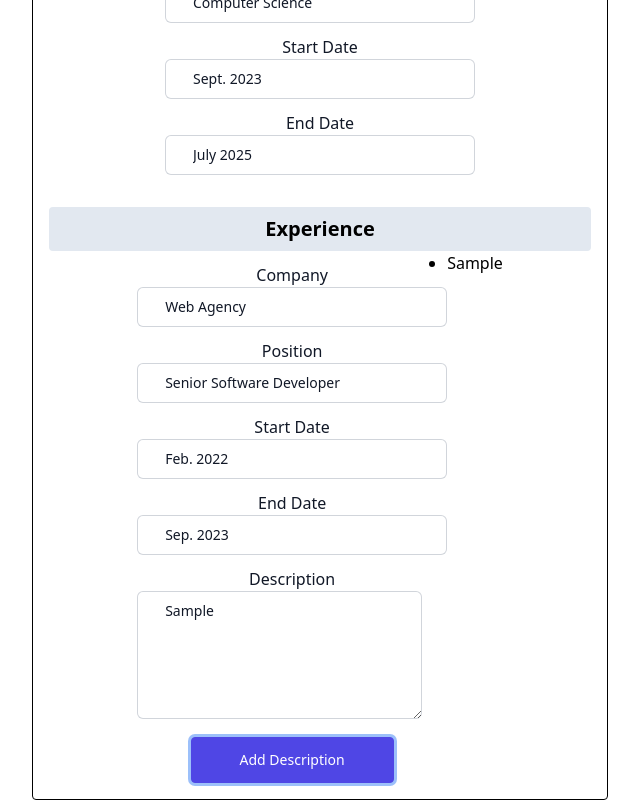
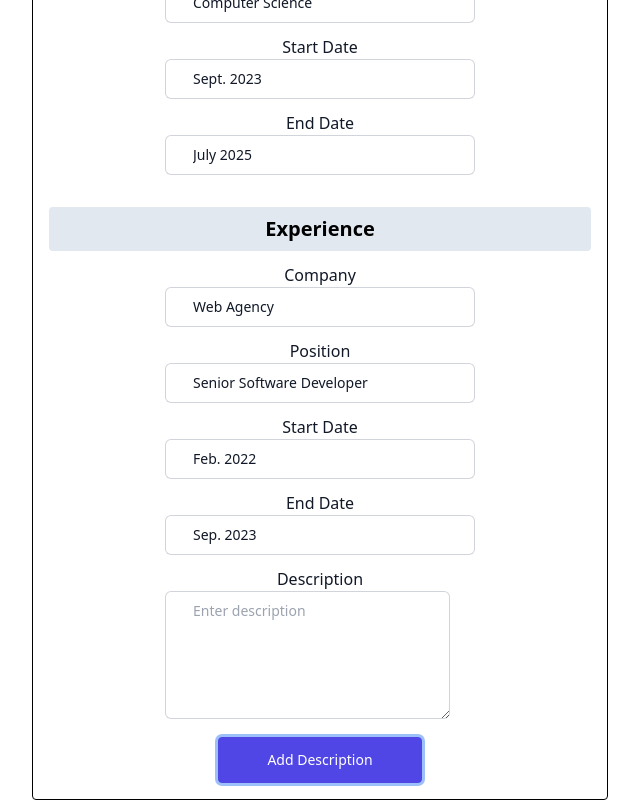
Before and after one commit to h4m24-a/cv-builder, a React (Vite) app: page / in a window 1280 px wide. Both pictures are taken after typing "Sample" into the empty fields and a click on the button "Add Description". Shown: the part 682-1482 px from the top of the page, without its empty margins (0-640 px from the left). Built offline with nearby package versions, Linux system fonts and the light colour scheme; a web font is replaced by a local one.

Commit message:
fixed bug - description wasn't being displayed in the preview

```diff
--- a/src/App.jsx
+++ b/src/App.jsx
@@ -28,7 +28,7 @@ function App() {
   const [position, setPosition] = useState("Senior Software Developer");
   const [jobStart, setJobStart] = useState("Feb. 2022");
   const [jobEnd, setJobEnd] = useState("Sep. 2023");
-  const [description, setDescription] = useState("");
+  const [description, setDescriptions] = useState([]);
 
   const fullJobDate = jobStart + " - " + jobEnd;
 
@@ -75,7 +75,7 @@ function App() {
                 jobEnd={jobEnd}
                 setJobEnd={setJobEnd}
                 description={description}
-                setDescription={setDescription}
+                setDescriptions={setDescriptions}
               />
             </div>
           </div>
--- a/src/components/CVPreview.jsx
+++ b/src/components/CVPreview.jsx
@@ -1,6 +1,5 @@
 /* eslint-disable react/prop-types */
 import React from "react";
-
 
 const CVPreview = ({
   fullName,
@@ -12,10 +11,8 @@ const CVPreview = ({
   company,
   position,
   description,
-  fullJobDate
+  fullJobDate,
 }) => {
-
-
   return (
     <>
       <div>
@@ -29,30 +26,39 @@ const CVPreview = ({
         </div>
       </div>
 
-
       <h1 className="mt-5 text-xl font-bold border-b-2 border-black">
         Education
       </h1>
 
       <div className="flex flex-wrap gap-x-10 gap-y-1 pt-1">
-
-      <h2 className="font-poppins">{schoolName}</h2>
-      <h2 className="font-poppins">{fullDate}</h2>
-      <h2 className="font-poppins italic">{degree}</h2>
+        <h2 className="font-poppins">{schoolName}</h2>
+        <h2 className="font-poppins">{fullDate}</h2>
+        <h2 className="font-poppins italic">{degree}</h2>
       </div>
 
       <h1 className="mt-5 text-xl font-bold border-b-2 border-black">
         Experience
       </h1>
 
+      <div>
 
-      <div>
         <div className="flex flex-wrap">
           <h2 className="font-poppins w-full sm:w-1/2 md:w-1/4">{position}</h2>
           <h2 className="font-poppins w-full sm:w-1/2 md:w-1/4">{fullJobDate}</h2>
         </div>
-      <h2 className="font-poppins italic mt-2">{company}</h2>
-      <h2 className="font-poppins mt-4">{description}</h2>
+
+        <h2 className="font-poppins italic mt-2">{company}</h2>
+
+        <h2 className="font-poppins mt-4">
+          <ul className="pl-5">
+            {description.map((descriptions, index) => (
+              <li className="list-disc" key={index}>
+                {descriptions}
+              </li>
+            ))}
+          </ul>
+        </h2>
+
       </div>
     </>
   );
--- a/src/components/Experience.jsx
+++ b/src/components/Experience.jsx
@@ -2,19 +2,21 @@ import React from 'react'
 import { useState } from 'react';
 
 // eslint-disable-next-line react/prop-types
-const Experience = ({ setCompany, company, setPosition, position, setJobStart, jobStart, setJobEnd, jobEnd, setDescription, description  }) => {
+const Experience = ({ setCompany, company, setPosition, position, setJobStart, jobStart, setJobEnd, jobEnd,  setDescriptions}) => {
 
 
   const handleSumbit = (e) => {
     e.preventDefault();
   };
 
+  const [description, setDescription] = useState([]);
 
-  const [Desc, setDesc] = useState([]);
 
   const handleNewDesc = () => {
-   const newDesc = [...Desc, description];
-    setDesc(newDesc);
+    if (description.trim() !== "") {
+      setDescriptions((prevDescriptions) => [...prevDescriptions, description]);
+      setDescription("");
+    }
   };
 
 
@@ -81,8 +83,7 @@ const Experience = ({ setCompany, company, setPosition, position, setJobStart, j
             name="description"
             id="description"
             placeholder="Enter description"
-            className="rounded-md border-0 py-2 pl-7 pr-20 text-gray-900 ring-1 ring-inset ring-gray-300 placeholder:text-gray-400 focus:ring-2 focus:ring-inset focus:ring-indigo-600 sm:text-sm sm:leading-6 h-32"
-          />
+            className="rounded-md border-0 py-2 pl-7 pr-20 text-gray-900 ring-1 ring-inset ring-gray-300 placeholder:text-gray-400 focus:ring-2 focus:ring-inset focus:ring-indigo-600 sm:text-sm sm:leading-6 h-32"/>
 
           <div className="flex justify-center pt-3">
             <button type="button" onClick={handleNewDesc} className="flex flex- rounded border border-indigo-600 bg-indigo-600 px-12 py-3 text-sm font-medium text-white hover:bg-transparent hover:text-indigo-600 focus:outline-none focus:ring active:text-indigo-500">
@@ -91,15 +92,6 @@ const Experience = ({ setCompany, company, setPosition, position, setJobStart, j
           </div>
 
         </form>
-
-
-
-          <ul>
-            {Desc.map((desc, index) => (
-              <li className=' list-disc' key={index}>{desc}</li>
-            ))}
-          </ul>
-
       </div>
     </>
   )
```
